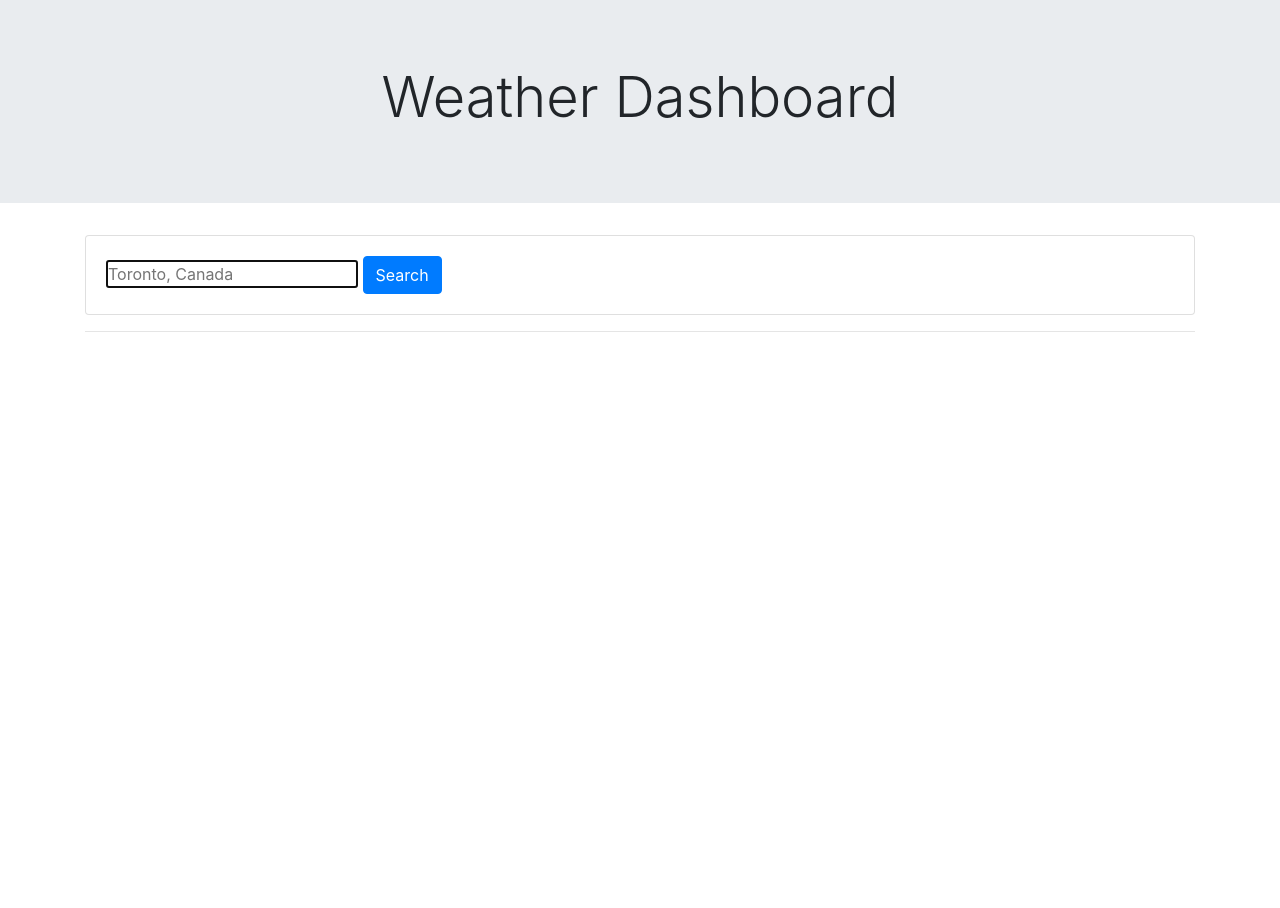
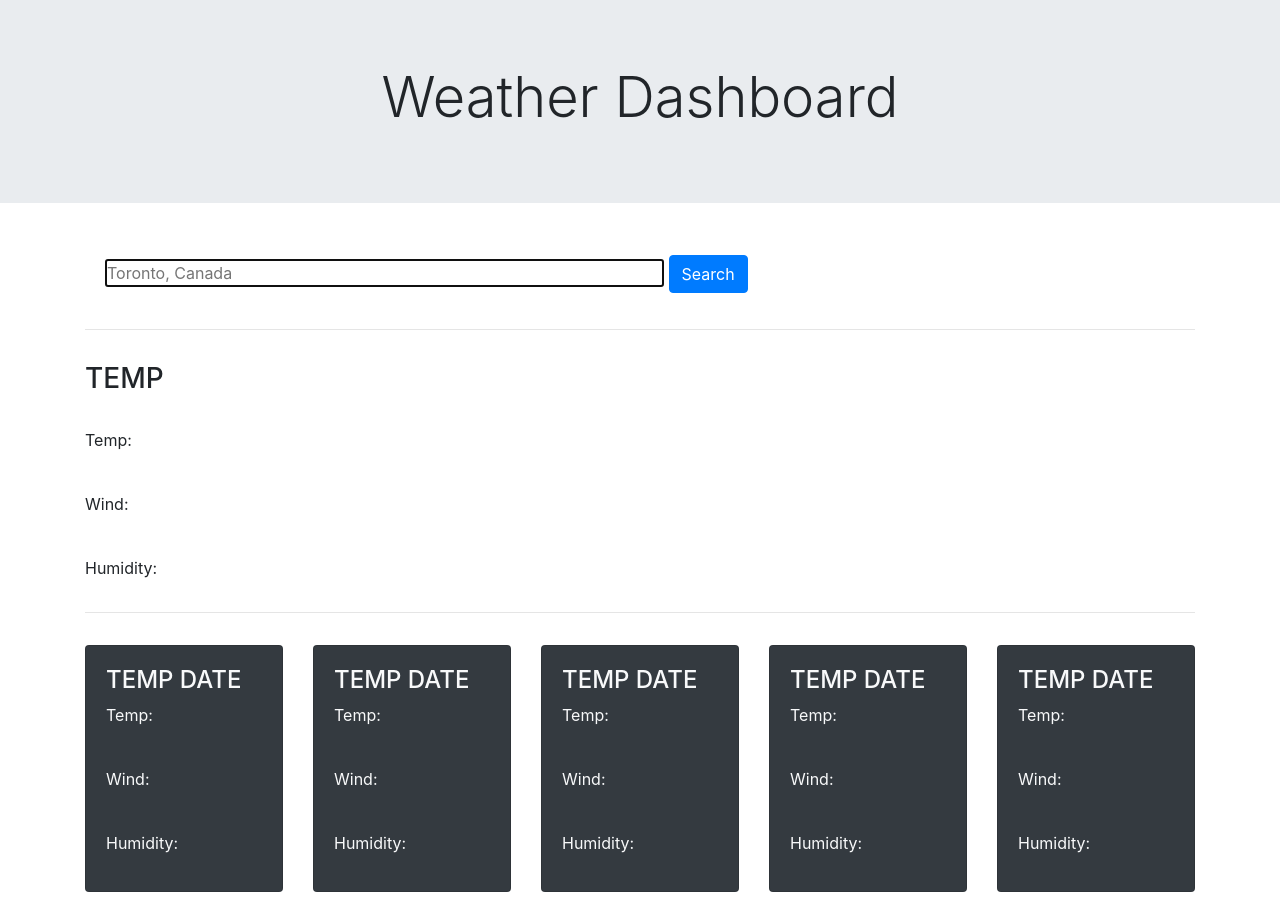
Before and after one commit to pav1593/weather-dashboard, a plain HTML site: page index.html in a window 1280 px wide. Before the commit the page ends 800 px from the top, so only its background shows below. Drawn offline with nearby package versions, Linux system fonts and the light colour scheme.

Commit message:
completed HTML and style setup

```diff
--- a/Assets/js/script.js
+++ b/Assets/js/script.js
@@ -35,13 +35,39 @@ var formSubmitHandler = function (event) {
 
 // get user input if search history city button is clicked
 
+function seachHistoryButton() {
+
+}
+
 // verify city input
-
 // convert city input to coordinates
 
-// save varified city/coordinates locally
+
+function getCityAPI(str) {
+
+    let apiUrl = "";
+
+  fetch(apiUrl)
+  .then((response) => response.json())
+  .then((data) => console.log(data));
+}
+
+// save varified city/coordinates locally as search history
+
+function saveSearchHistory (data) {
+
+}
 
 //make API call for the given city and receive data
+
+function getWeatherAPI(str) {
+
+    let apiUrl = "https://api.openweathermap.org/data/2.5/forecast?lat={lat}&lon={lon}&appid={API key}";
+
+  fetch(apiUrl)
+  .then((response) => response.json())
+  .then((data) => console.log(data));
+}
 
 // process current forecast
 
@@ -49,8 +75,24 @@ var formSubmitHandler = function (event) {
 
 // display current forecast
 
+function displayCurrentWeather() {
+
+}
+
 // display 5 day forecast
+
+function displayForecast() {
+
+}
+
 
 // display search history (if any)
 
+function displaySearchHistory (history) {
+
+}
+
+// main code and listeners
+
 searchFormEl.addEventListener('submit', formSubmitHandler);
+//historyButton.addEventListener('click',seachHistoryButton);
--- a/index.html
+++ b/index.html
@@ -21,26 +21,105 @@
         </div>
       </div>
 
-      <div class="container">
+      <div class="container my-3">
         <div class="row">
             <!-- left column search field and buttons -->
-          <div class="col">
+          <div class="col" >
                 <!-- search box and button -->
-                <div class="card">
+                <div class="card border-0">
 
                   <form id="user-form" class="card-body">
-                    <input name="search" id="search" type="text" autofocus="true" class="form-input" placeholder="Toronto, Canada" />
+                    <input name="search" id="search" type="text" autofocus="true" class="form-input" size="50" placeholder="Toronto, Canada" />
                     <button type="submit" class="btn btn-primary">Search</button>
                   </form>
                 </div>
             <hr />
-            <div>
-                   <!-- quick search buttons -->
+        </div>
+        <section class="container my-3">
+          <!-- Use row class to create row in the container -->
+          <div class="row">
+            <!-- Use col-* classes for different column sizes on different screens -->
+            <div class="col-12 col-md-8 col-xl-9">
+              <h3 id="city-header">TEMP</h3><br/>
+              <p>Temp: </p><span id="temp-current"></span><br/>
+              <p>Wind: </p><span id="wind-current"></span><br/>
+              <p>Humidity: </p><span id="humidity-current"></span>
+
             </div>
 
-        </div>
+          </div>
+           <hr />
+        </section>
+
+
+        <section class="container">
+            <section class="row ">
+              <div class="col">
+                <section class="row">
+                  <div class="col">
+                    <div class="card bg-dark text-light">
+                      <div class="card-body">
+                        <h4 id="day1-date">TEMP DATE</h4>
+                        <h4 id="day1-icon"></h4>
+                        <p class="card-text">Temp: </p><span id="temp-day1"></span><br/>
+                        <p class="card-text">Wind: </p><span id="wind-day1"></span><br/>
+                        <p class="card-text">Humidity: </p><span id="humidity-day1"></span>
+                      </div>
+                    </div>
+                  </div>
+                  <div class="col">
+                    <div class="card bg-dark text-light">
+                      <div class="card-body">
+                        <h4 id="day2-date">TEMP DATE</h4>
+                        <h4 id="day2-icon"></h4>
+                        <p class="card-text">Temp: </p><span id="temp-day2"></span><br/>
+                        <p class="card-text">Wind: </p><span id="wind-day2"></span><br/>
+                        <p class="card-text">Humidity: </p><span id="humidity-day2"></span>
+                      </div>
+                    </div>
+                  </div>
+                  <div class="col">
+                    <div class="card bg-dark text-light">
+                      <div class="card-body">
+                        <h4 id="day3-date">TEMP DATE</h4>
+                        <h4 id="day3-icon"></h4>
+                        <p class="card-text">Temp: </p><span id="temp-day3"></span><br/>
+                        <p class="card-text">Wind: </p><span id="wind-day3"></span><br/>
+                        <p class="card-text">Humidity: </p><span id="humidity-day3"></span>
+                      </div>
+                    </div>
+                  </div>
+                  <div class="col">
+                    <div class="card bg-dark text-light">
+                      <div class="card-body">
+                        <h4 id="day4-date">TEMP DATE</h4>
+                        <h4 id="day4-icon"></h4>
+                        <p class="card-text">Temp: </p><span id="temp-day4"></span><br/>
+                        <p class="card-text">Wind: </p><span id="wind-day4"></span><br/>
+                        <p class="card-text">Humidity: </p><span id="humidity-day4"></span>
+                      </div>
+                    </div>
+                  </div>
+                  <div class="col">
+                    <div class="card bg-dark text-light">
+                      <div class="card-body">
+                        <h4 id="day5-date">TEMP DATE</h4>
+                        <h4 id="day5-icon"></h4>
+                        <p class="card-text">Temp: </p><span id="temp-day5"></span><br/>
+                        <p class="card-text">Wind: </p><span id="wind-day5"></span><br/>
+                        <p class="card-text">Humidity: </p><span id="humidity-day5"></span>
+                      </div>
+                    </div>
+                  </div>
+                </section>
+              </div>
+
+            </section>
+          </section>
 
       </div>
+
+
     </div>
         <script src="./Assets/js/script.js"></script>
 </body>
```
